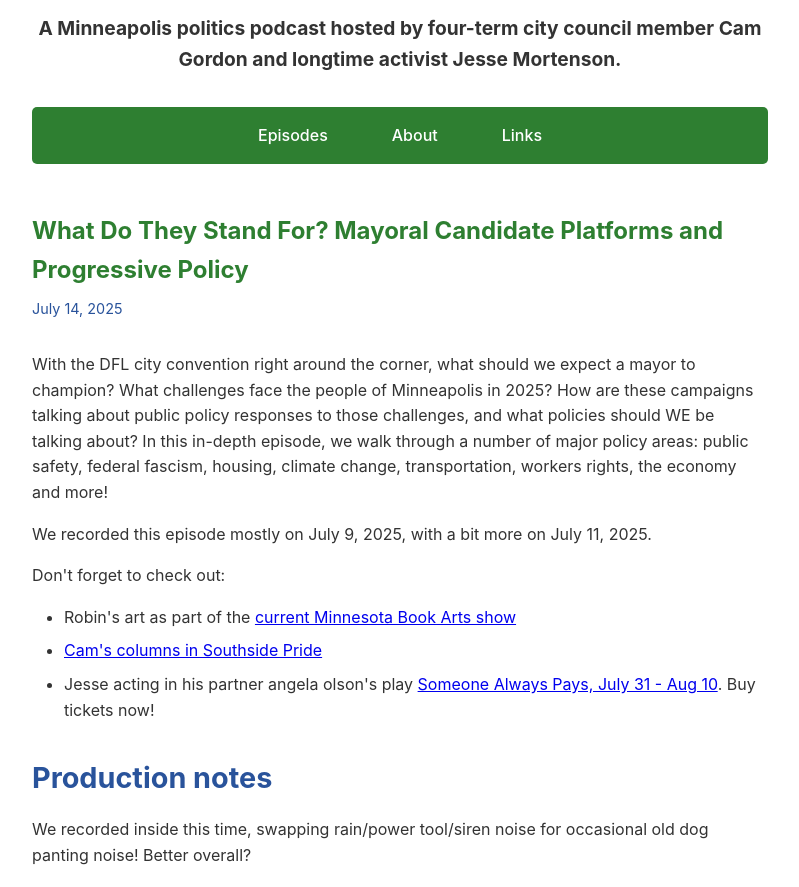
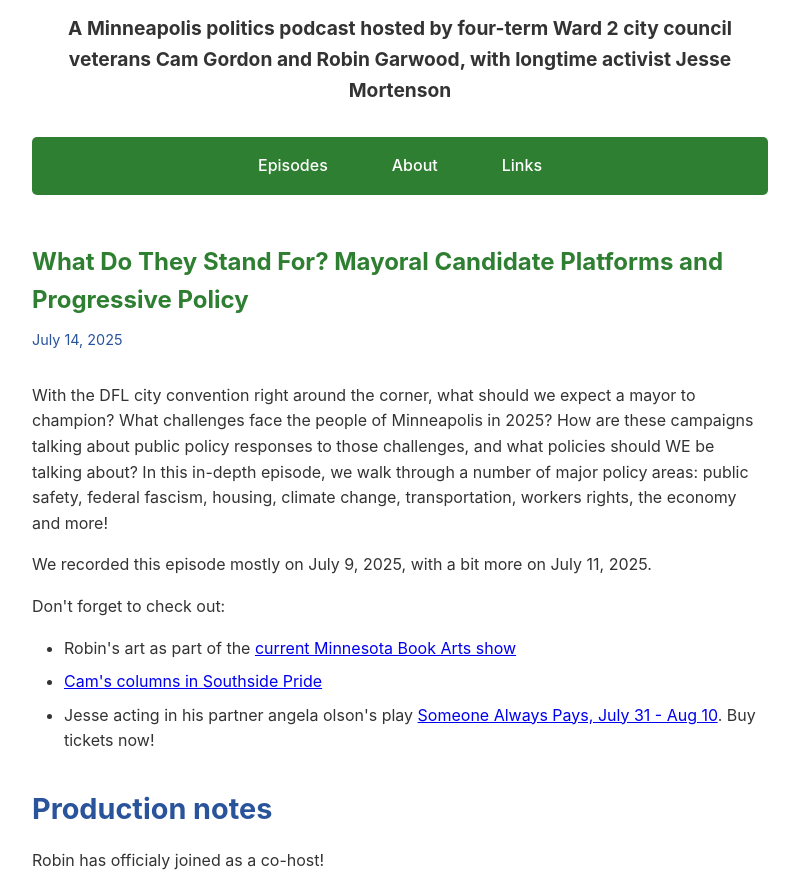
Before and after one commit to jessemortenson/millcityhall-web, an Eleventy site: page src/episodes/2025-07-14-mayoral-platforms.md in a window 1280 px wide. Shown: the part 388-1275 px from the top of the page, without its empty margins (240-1039 px from the left). Built offline with nearby package versions, Linux system fonts and the light colour scheme; Eleventy itself is replaced by a stand-in of ours; files that its build step writes are made by us from their sources; what xml-escape would draw is missing.

Commit message:
Add Robin to a couple more places

```diff
--- a/src/_data/site.json
+++ b/src/_data/site.json
@@ -1,8 +1,8 @@
 {
     "title": "Mill City Hall: Minneapolis politics, slightly ground down",
-    "description": "A Minneapolis politics podcast hosted by four-term city council member Cam Gordon and longtime activist Jesse Mortenson.",
+    "description": "A Minneapolis politics podcast hosted by four-term Ward 2 city council veterans Cam Gordon and Robin Garwood, with longtime activist Jesse Mortenson",
     "url": "https://millcityhall.com",
-    "author": "Cam Gordon and Jesse Mortenson",
+    "author": "Cam Gordon, Robin Garwood, and Jesse Mortenson",
     "category": "News",
     "subCategory": "Politics",
     "year": 2025
--- a/src/episodes/2025-07-14-mayoral-platforms.md
+++ b/src/episodes/2025-07-14-mayoral-platforms.md
@@ -20,6 +20,8 @@ Don't forget to check out:
 
 ## Production notes
 
+Robin has officialy joined as a co-host!
+
 We recorded inside this time, swapping rain/power tool/siren noise for occasional old dog panting noise! Better overall?
 
 ## Further reading
```
